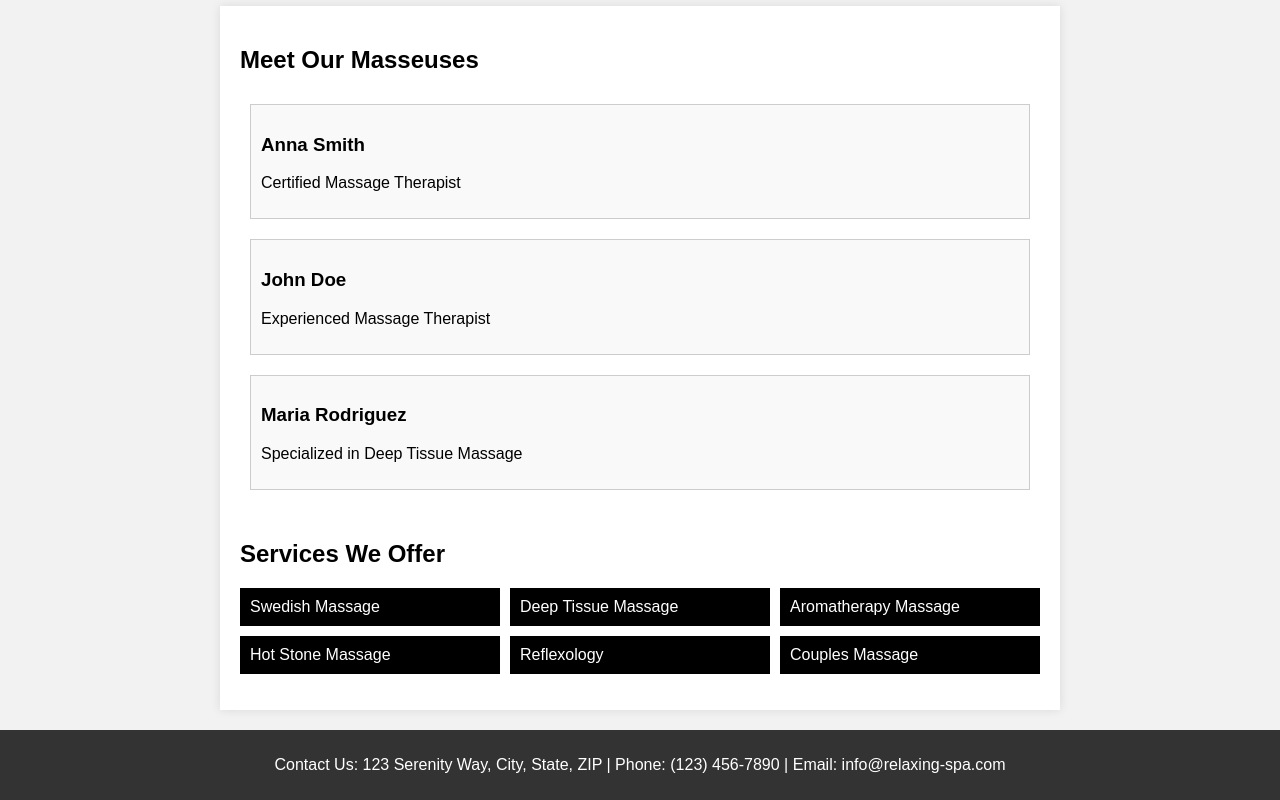
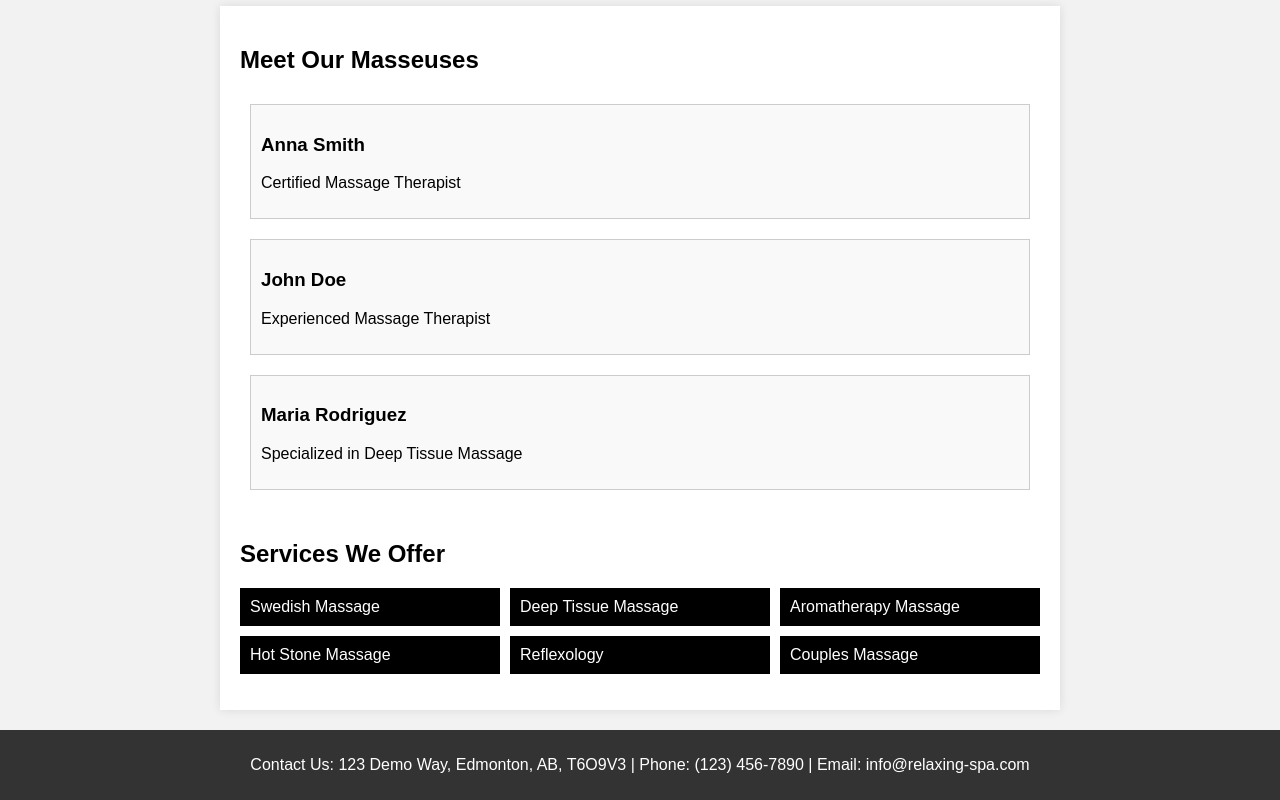
Before and after one commit to Vinblurrrr/Website, a plain HTML site: page massage/index.html in a window 1280 px wide. Shown: the part 501-1301 px from the top of the page. Drawn offline with Linux system fonts and the light colour scheme.

Commit message:
Update index.html

```diff
--- a/massage/index.html
+++ b/massage/index.html
@@ -102,7 +102,7 @@
     </div>
 
     <footer>
-        <p>Contact Us: 123 Serenity Way, City, State, ZIP | Phone: (123) 456-7890 | Email: info@relaxing-spa.com</p>
+        <p>Contact Us: 123 Demo Way, Edmonton, AB, T6O9V3 | Phone: (123) 456-7890 | Email: info@relaxing-spa.com</p>
     </footer>
 </body>
 </html>
```
